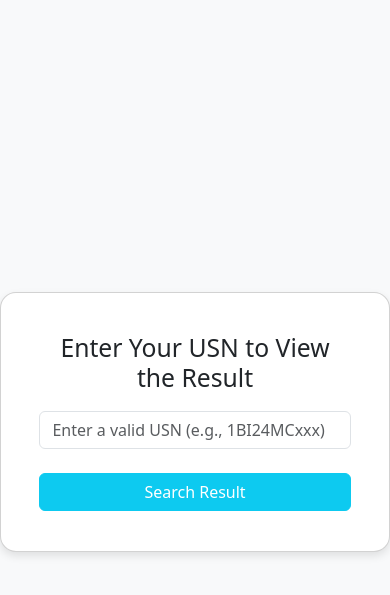
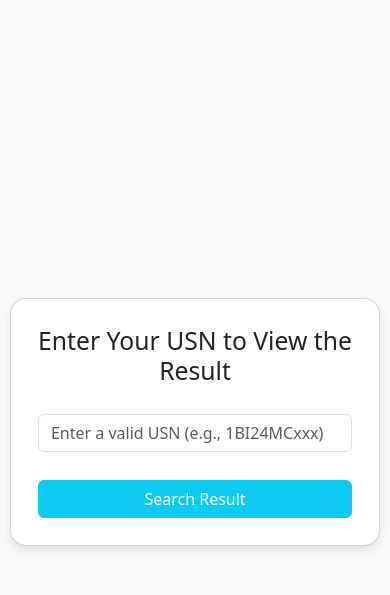
Before and after one commit to Vikram2003-07/Result_website, a Flask app: page / in a window 390 px wide. Shown: the top 595 px of the page. Run offline with Flask 3, Linux system fonts and the light colour scheme; parts of the project's set-up code (start-up, migrations or seed data) failed here and were passed over.

Commit message:
Update index.html

```diff
--- a/templates/index.html
+++ b/templates/index.html
@@ -23,6 +23,27 @@
             box-shadow: 0 4px 8px rgba(12, 243, 255, 0.1);
             border-color: #0dcaf0;
         }
+         @media (max-width: 768px) { /* Adjust styles for screens up to 768px wide (common breakpoint for tablets/mobiles) */
+            .card {
+                max-width: 90%; /* Make it fit the screen better, add some side padding */
+                height: auto; /* Slightly increase height for mobile */
+                padding: 1.8rem; /* Adjust padding for smaller screens */
+            }
+            .card input{
+                margin-bottom: 20px;
+            }
+        }
+
+        @media (max-width: 480px) { /* Further adjustments for smaller phone screens */
+            .card {
+                max-width: 95%; /* Even wider to prevent scrolling on very small screens */
+                height: auto; /* Make it a bit taller for very small screens if needed */
+                padding: 1.7rem; /* Reduce padding slightly */
+            }
+            .card h2{
+                margin-bottom: 20px; /* Adjust input margin for very small screens */
+            }
+        }
     </style>
 </head>
 <body class="d-flex justify-content-center align-items-center min-vh-100">
```
